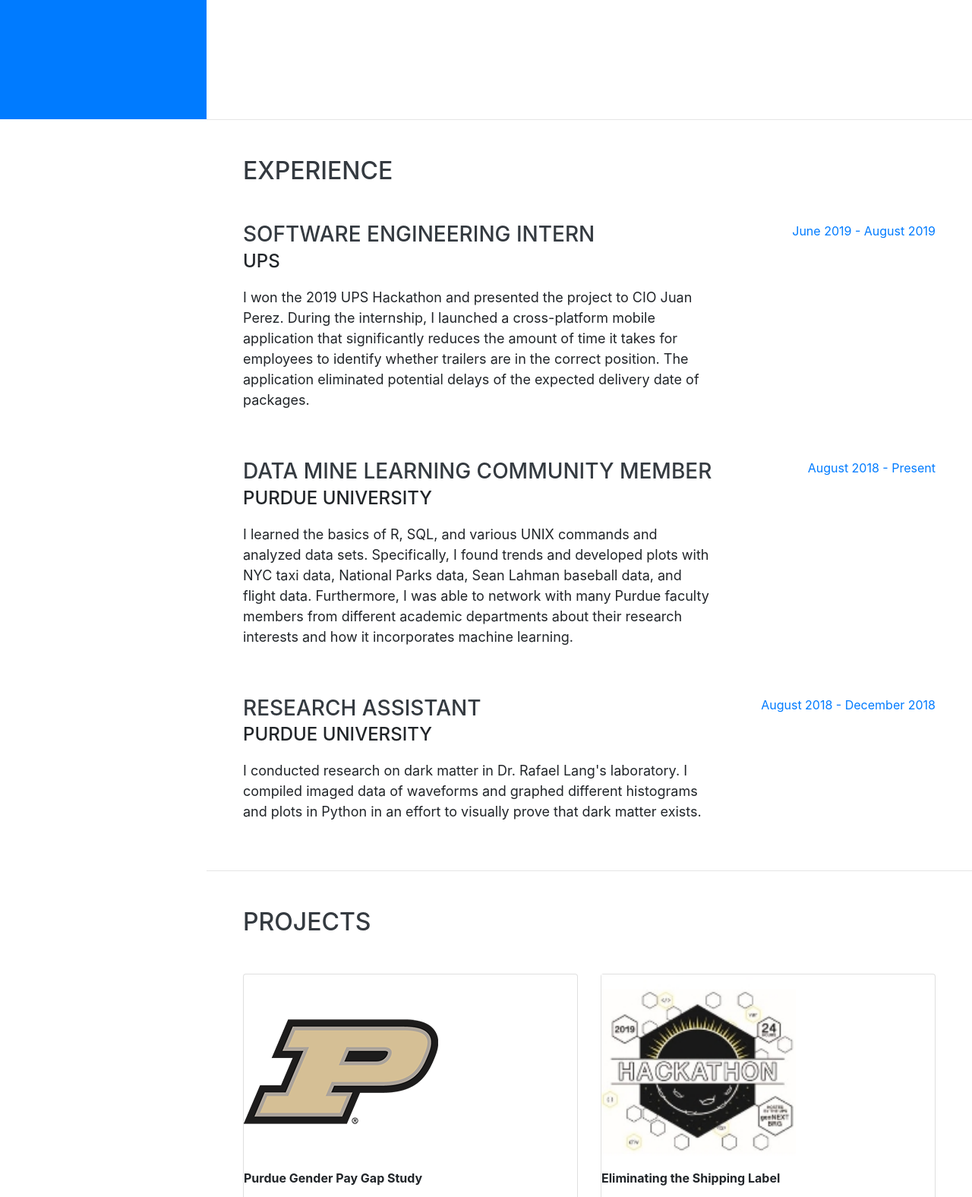
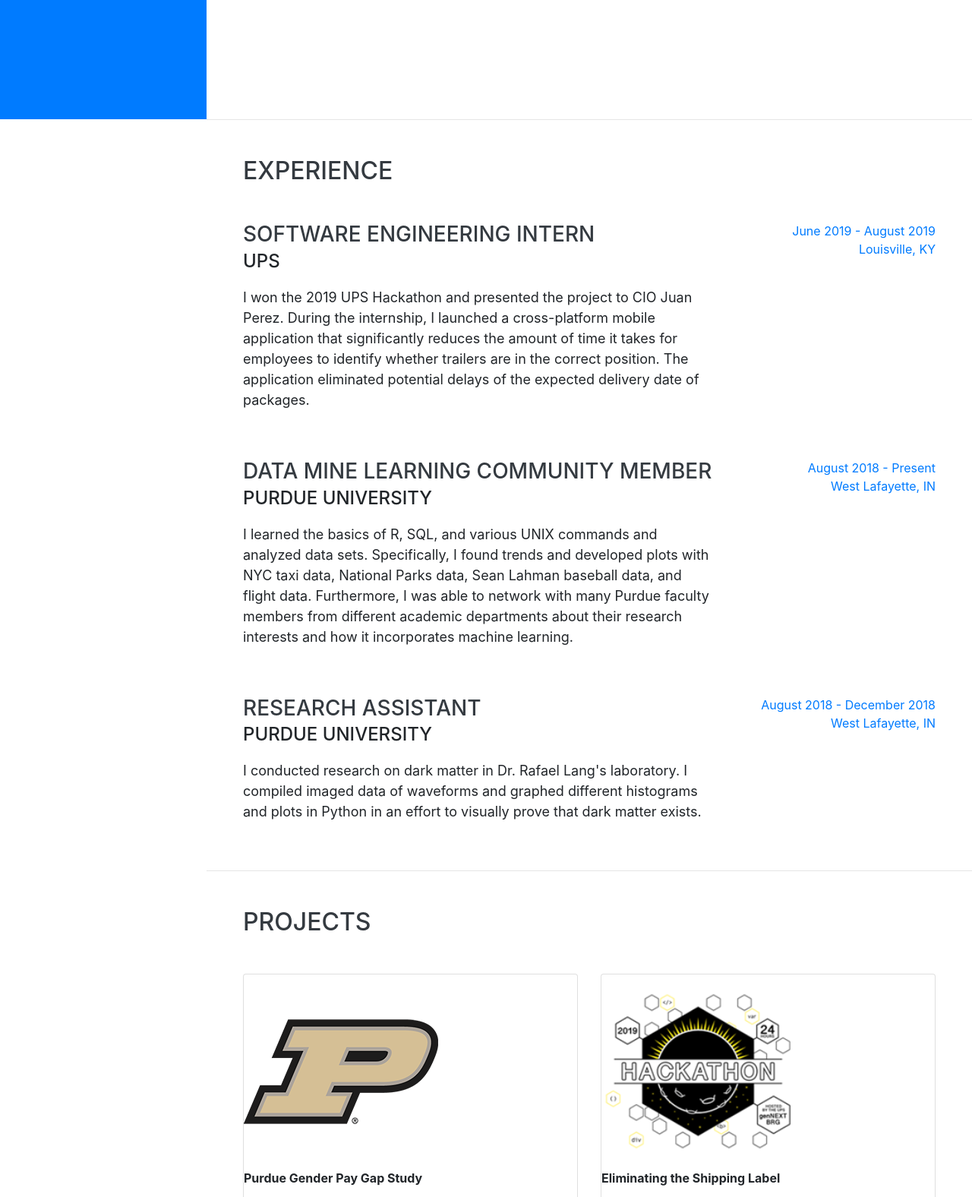
Before and after one commit to slingam00/Personal_Website, a website with bundled scripts: page index.html in a window 1280 px wide. Shown: the part 643-2219 px from the top of the page at 76% size. Built offline with nearby package versions, Linux system fonts and the light colour scheme; a web font is replaced by a local one.

Commit message:
image cleanup

```diff
--- a/css/resume.css
+++ b/css/resume.css
@@ -119,7 +119,7 @@
   #sideNav .navbar-brand .img-profile {
     max-width: 12rem;
     max-height: 12rem;
-    border: 0.5rem solid rgba(255, 255, 255, 0.2);
+    border: 0.5rem solid rgba(52,58,64);
   }
   #sideNav .navbar-collapse {
     display: -webkit-box;
--- a/index.html
+++ b/index.html
@@ -110,6 +110,8 @@
           </div>
           <div class="resume-date text-md-right">
             <span class="text-primary">June 2019 - August 2019</span>
+            <br>
+            <span class="text-primary">Louisville, KY</span>
           </div>
         </div>
 
@@ -121,6 +123,8 @@
           </div>
           <div class="resume-date text-md-right">
             <span class="text-primary">August 2018 - Present</span>
+            <br>
+            <span class="text-primary">West Lafayette, IN</span>
           </div>
         </div>
 
@@ -132,6 +136,8 @@
           </div>
           <div class="resume-date text-md-right">
             <span class="text-primary">August 2018 - December 2018</span>
+            <br>
+            <span class="text-primary">West Lafayette, IN</span>
           </div>
         </div>
 
@@ -167,7 +173,7 @@
                 <div class="col s12 m6">
                   <div class="card">
                     <div class="card-image">
-                      <img src="img/hackathon.jpg" height="256" width="256">
+                      <img src="img/hackathon.png" height="256" width="256">
                       <br>
                       <span class="card-title">
                         <b>Eliminating the Shipping Label</b>
```
Also changed, not shown: css/resume.min.css, img/hackathon.jpg (deleted), img/hackathon.png (added).
